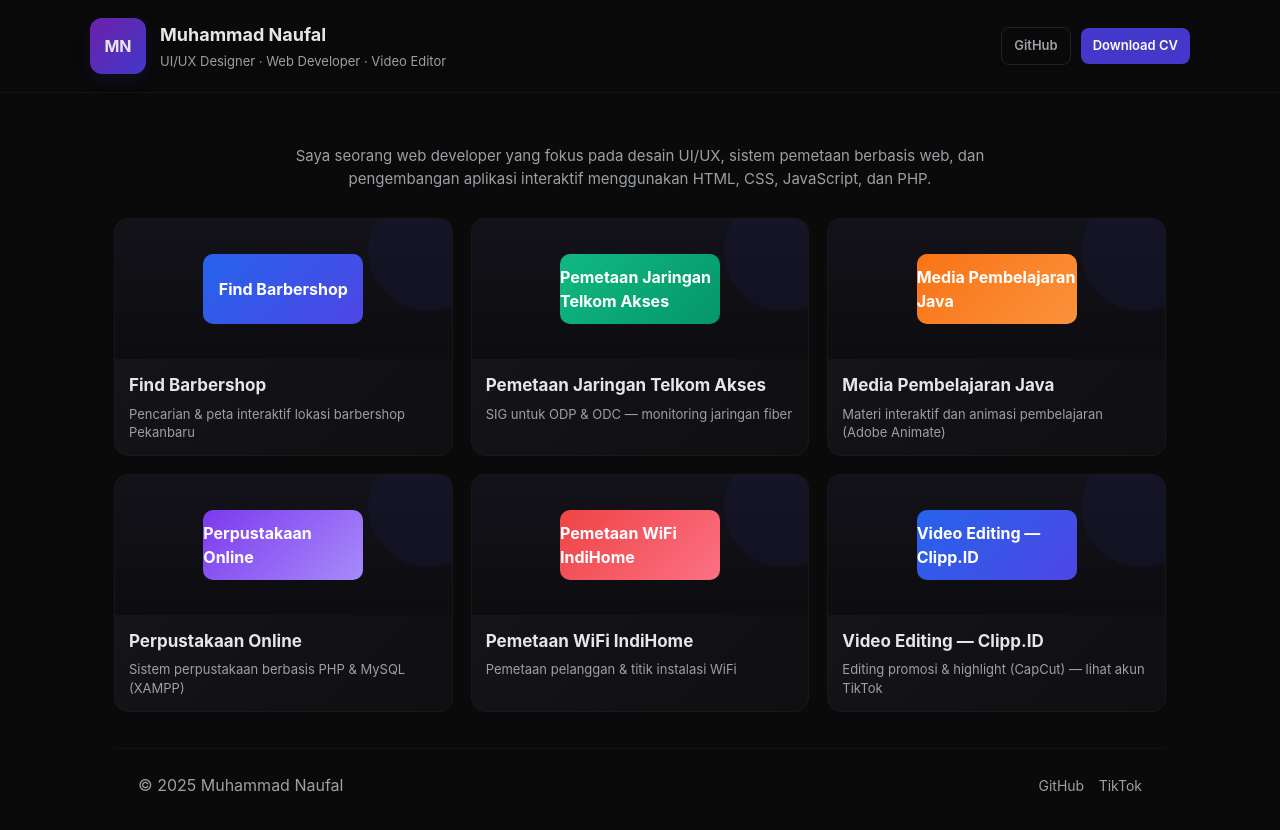
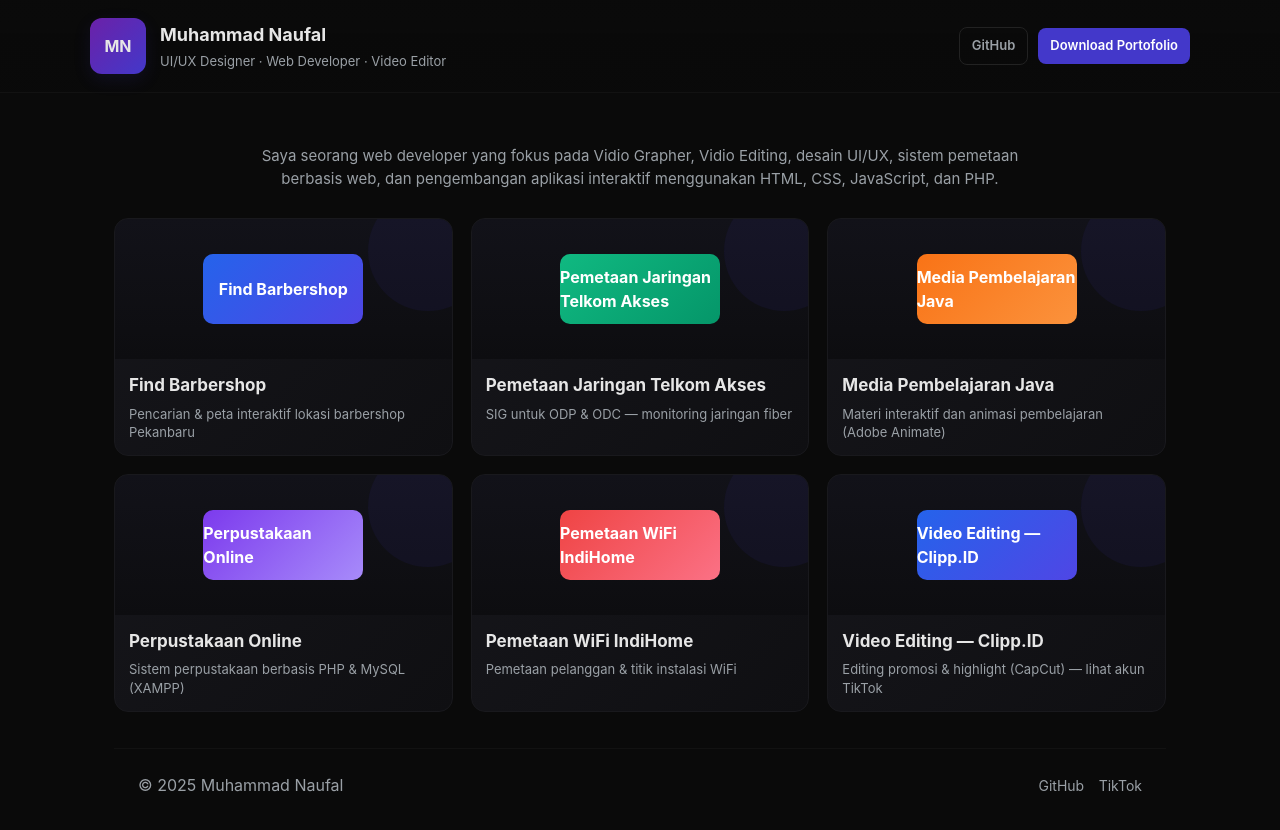
Before and after one commit to MuhammadNauf/My-Portofolio, a plain HTML site: page index.html in a window 1280 px wide. Drawn offline with Linux system fonts and the light colour scheme.

Commit message:
Update index.html

```diff
--- a/index.html
+++ b/index.html
@@ -19,7 +19,7 @@
 
       <div class="header-actions">
         <a class="btn ghost" href="https://github.com/MuhammadNauf" target="_blank" rel="noreferrer">GitHub</a>
-        <a class="btn" href="cv.pdf" download>Download CV</a>
+        <a class="btn" href="cv.pdf" download>Download Portofolio</a>
       </div>
     </div>
   </header>
@@ -27,7 +27,7 @@
   <main class="container">
     <section class="intro">
       <p>
-        Saya seorang web developer yang fokus pada desain UI/UX, sistem pemetaan berbasis web,
+        Saya seorang web developer yang fokus pada Vidio Grapher, Vidio Editing, desain UI/UX, sistem pemetaan berbasis web,
         dan pengembangan aplikasi interaktif menggunakan HTML, CSS, JavaScript, dan PHP.
       </p>
     </section>
```
